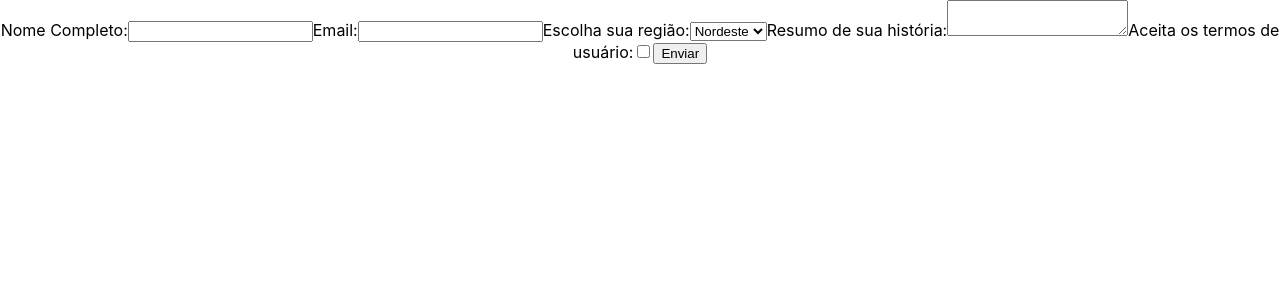
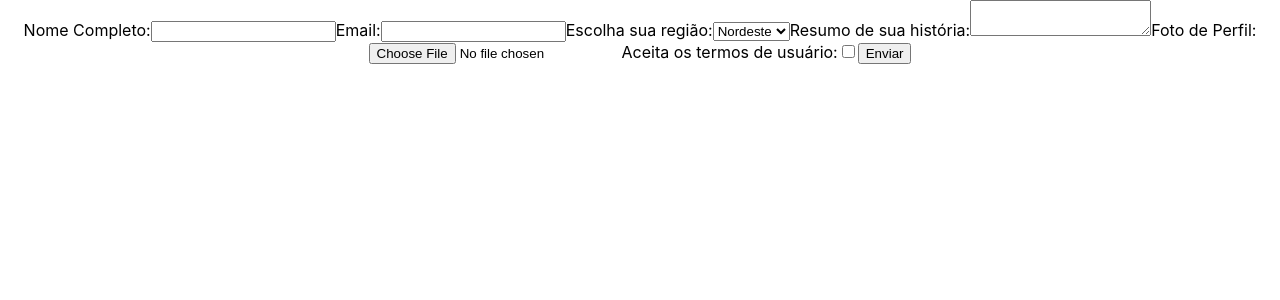
Before and after one commit to SamuelSilvaMelo/Trybe, a React (Create React App) app in the folder 2.Front-end-Development/exercises/Unit_12/Day_2/class-exercises/fixation-exercises-forms/: page / in a window 1280 px wide. Shown: the top 300 px of the page. Built offline with nearby package versions, Linux system fonts and the light colour scheme.

Commit message:
Add fixation-exercise 5

```diff
--- a/2.Front-end-Development/exercises/Unit_12/Day_2/class-exercises/fixation-exercises-forms/src/App.js
+++ b/2.Front-end-Development/exercises/Unit_12/Day_2/class-exercises/fixation-exercises-forms/src/App.js
@@ -14,6 +14,15 @@ class App extends React.Component {
       historySummary: '',
       userTerms: '',
     }
+
+    this.fileInput = React.createRef();
+  }
+
+  handleSubmit(event) {
+    event.preventDefault();
+    alert(
+      `Selected file - ${this.fileInput.current.files[0].name}`
+    );
   }
 
   changeInfo({ target }) {
@@ -56,10 +65,14 @@ class App extends React.Component {
             <textarea name="historySummary" onChange={this.changeInfo}></textarea>
           </label>
           <label>
+            Foto de Perfil:
+            <input type="file" onSubmit={this.handleSubmit} ref={this.fileInput}></input>
+          </label>
+          <label>
             Aceita os termos de usuário:
             <input name="userTerms" type="checkbox" onChange={this.changeInfo}></input>
           </label>
-           <button type="button">Enviar</button>
+           <button type="submit">Enviar</button>
         </form>
       </div>
     );
```
